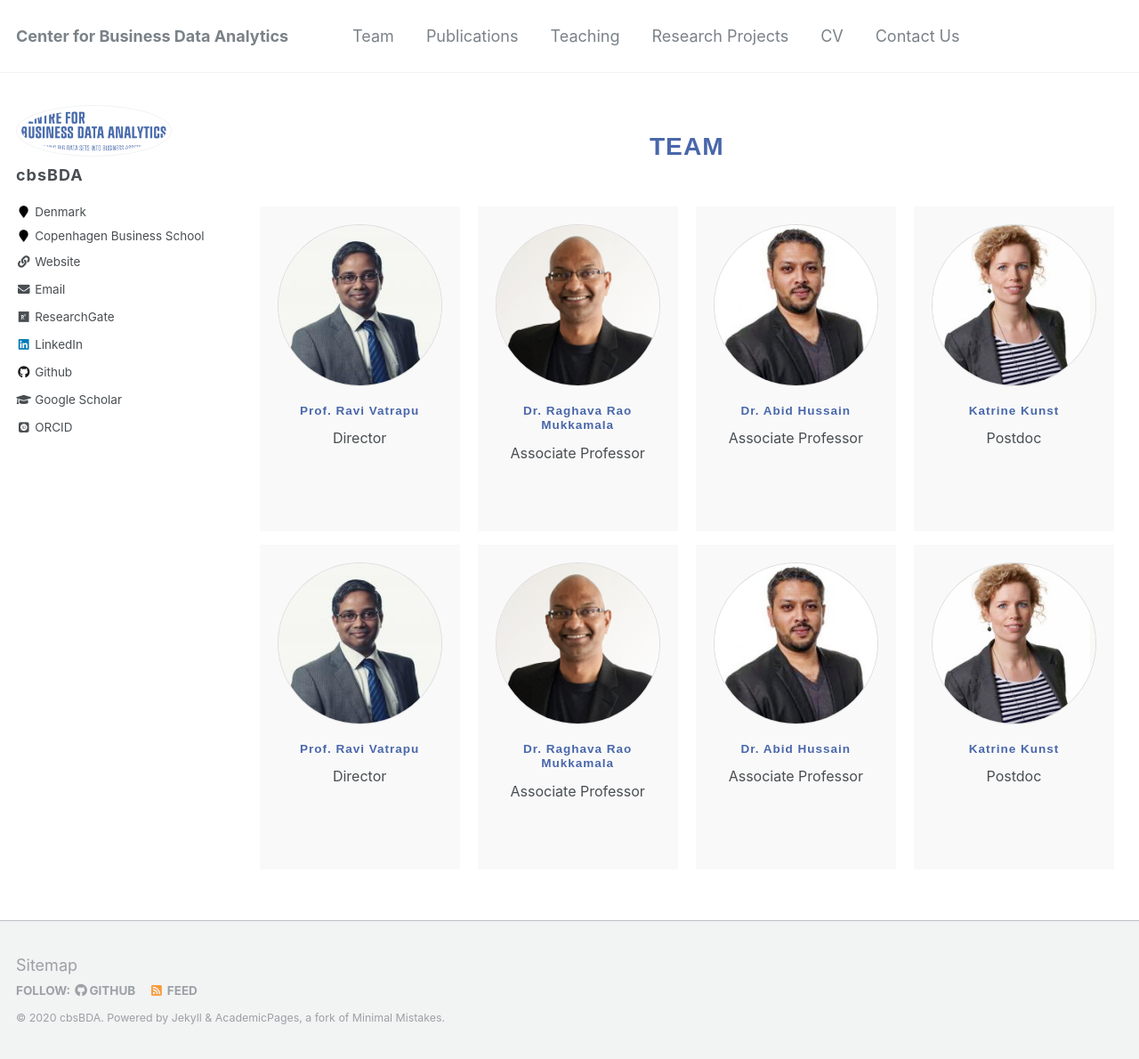
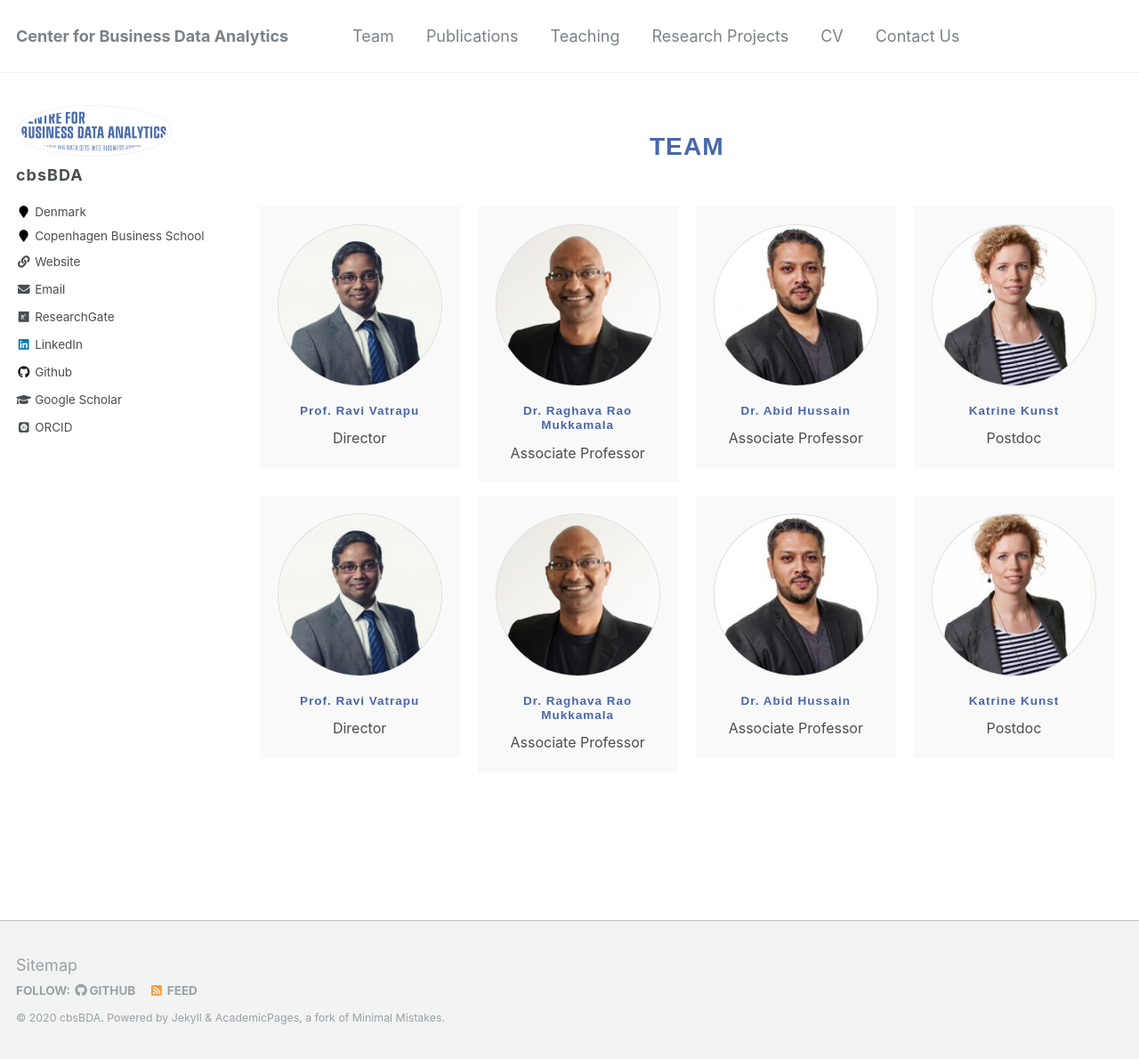
Before and after one commit to cbsBDA/cbsBDA-homepage, a Jekyll site: the page built from _pages/team.md, in a window 1280 px wide and 1190 px high. Shown: the whole window at 89% size. Built offline with Jekyll 4.4.1, drawn with Linux system fonts in a browser that asks for light colours; some web fonts are replaced.

Commit message:
Update _custom.scss

```diff
--- a/_sass/_custom.scss
+++ b/_sass/_custom.scss
@@ -79,7 +79,7 @@ img {
 .boxed-grey{
   background: #f9f9f9;
   padding: 20px;
-  min-height: 365px;
+  min-height: 275px;
 }
 .avatar{
   margin-bottom: 20px;
```
